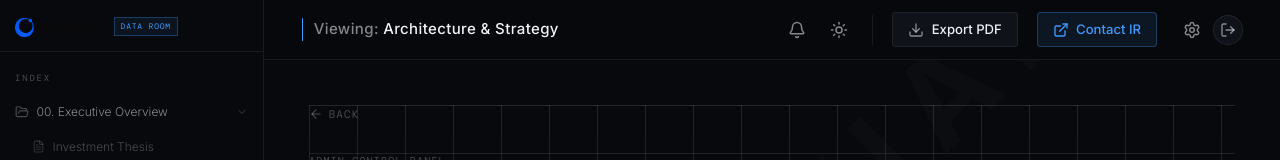
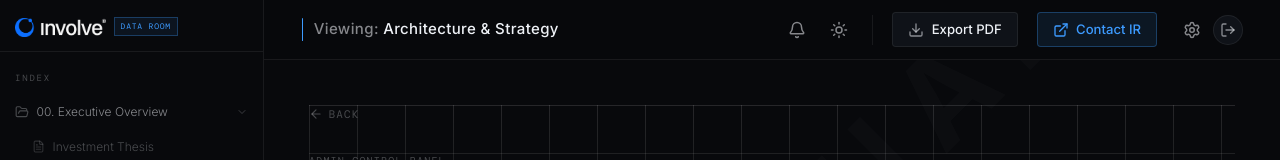
Before and after one commit to claudio-2929/Involve-Data-Room, a React (Vite) app in the folder dataroom-app/: page /admin in a window 1280 px wide. Shown: the top 160 px of the page. Built offline with nearby package versions, Linux system fonts and the light colour scheme; sample sign-in values are in the browser's storage; a web font is replaced by a local one.

Commit message:
Fix logo dark mode toggle logic

```diff
--- a/dataroom-app/src/components/layout/SidebarNav.tsx
+++ b/dataroom-app/src/components/layout/SidebarNav.tsx
@@ -10,6 +10,7 @@ import {
 import clsx from 'clsx';
 import { sitemapData } from '../../data/sitemap';
 import { useAuth } from '../../contexts/AuthContext';
+import { useTheme } from '../ThemeProvider';
 
 function NavItem({ item, depth = 0 }: { item: any; depth?: number }) {
     const [isOpen, setIsOpen] = useState(true);
@@ -79,6 +80,7 @@ function NavItem({ item, depth = 0 }: { item: any; depth?: number }) {
 
 export default function SidebarNav() {
     const { user } = useAuth();
+    const { theme } = useTheme();
 
     // Filter sitemap based on user access level
     const authorizedSitemap = sitemapData.filter(node => {
@@ -94,8 +96,11 @@ export default function SidebarNav() {
             {/* Header */}
             <div className="h-[52px] flex items-center px-4 border-b border-involve-border flex-shrink-0">
                 <div className="flex items-center mt-1">
-                    <img src="/assets/logo-1.png" alt="Involve Space" className="h-5 dark:hidden" />
-                    <img src="/assets/logo-2.png" alt="Involve Space" className="h-5 hidden dark:block" />
+                    {theme === 'dark' ? (
+                        <img src="/assets/logo-2.png" alt="Involve Space" className="h-5" />
+                    ) : (
+                        <img src="/assets/logo-1.png" alt="Involve Space" className="h-5" />
+                    )}
                 </div>
                 <span className="ml-2 font-mono text-[8px] text-involve-blue border border-involve-blue/30 bg-involve-blue/8 px-1.5 py-[2px] tracking-[0.1em] uppercase whitespace-nowrap self-center mt-0.5">
                     Data Room
```
